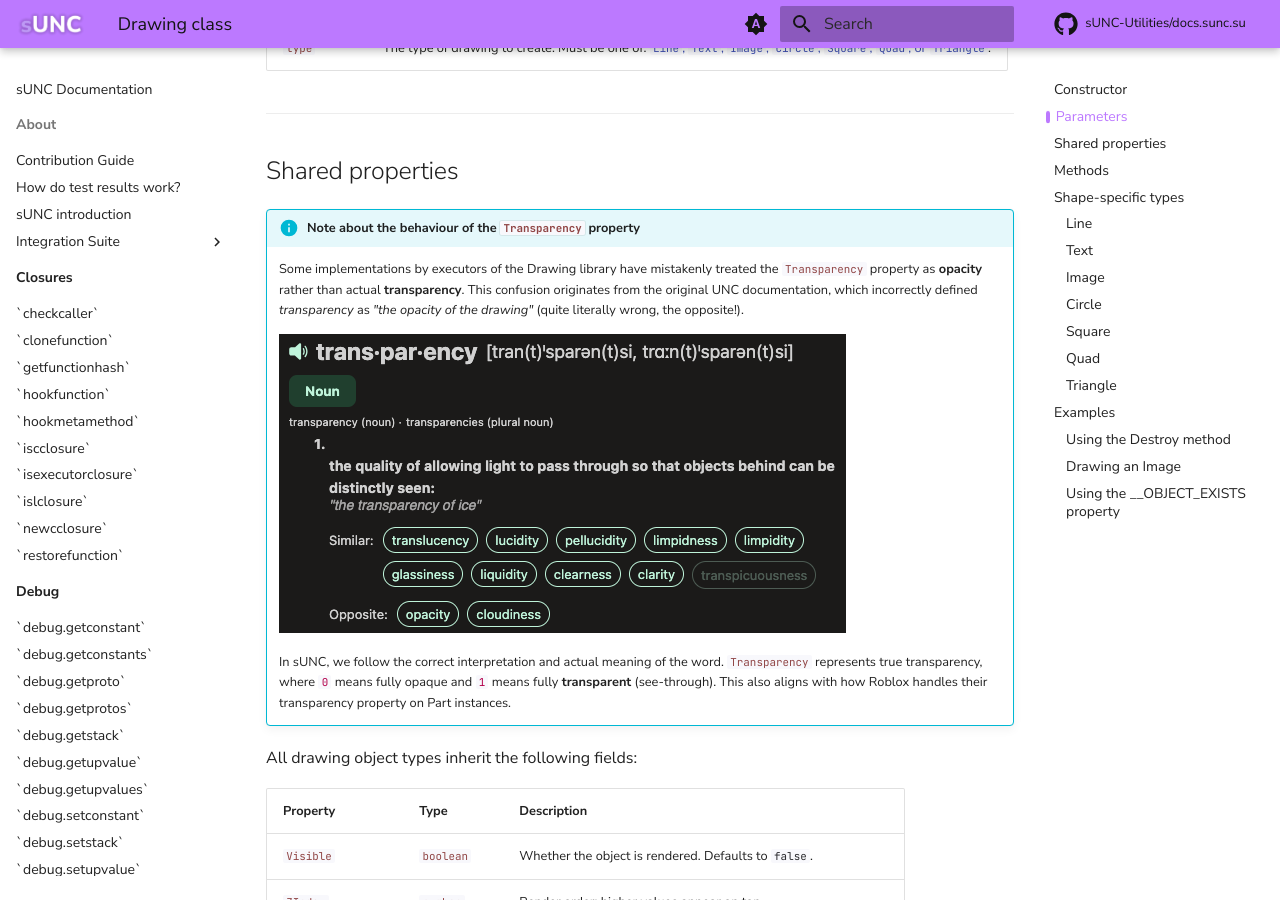
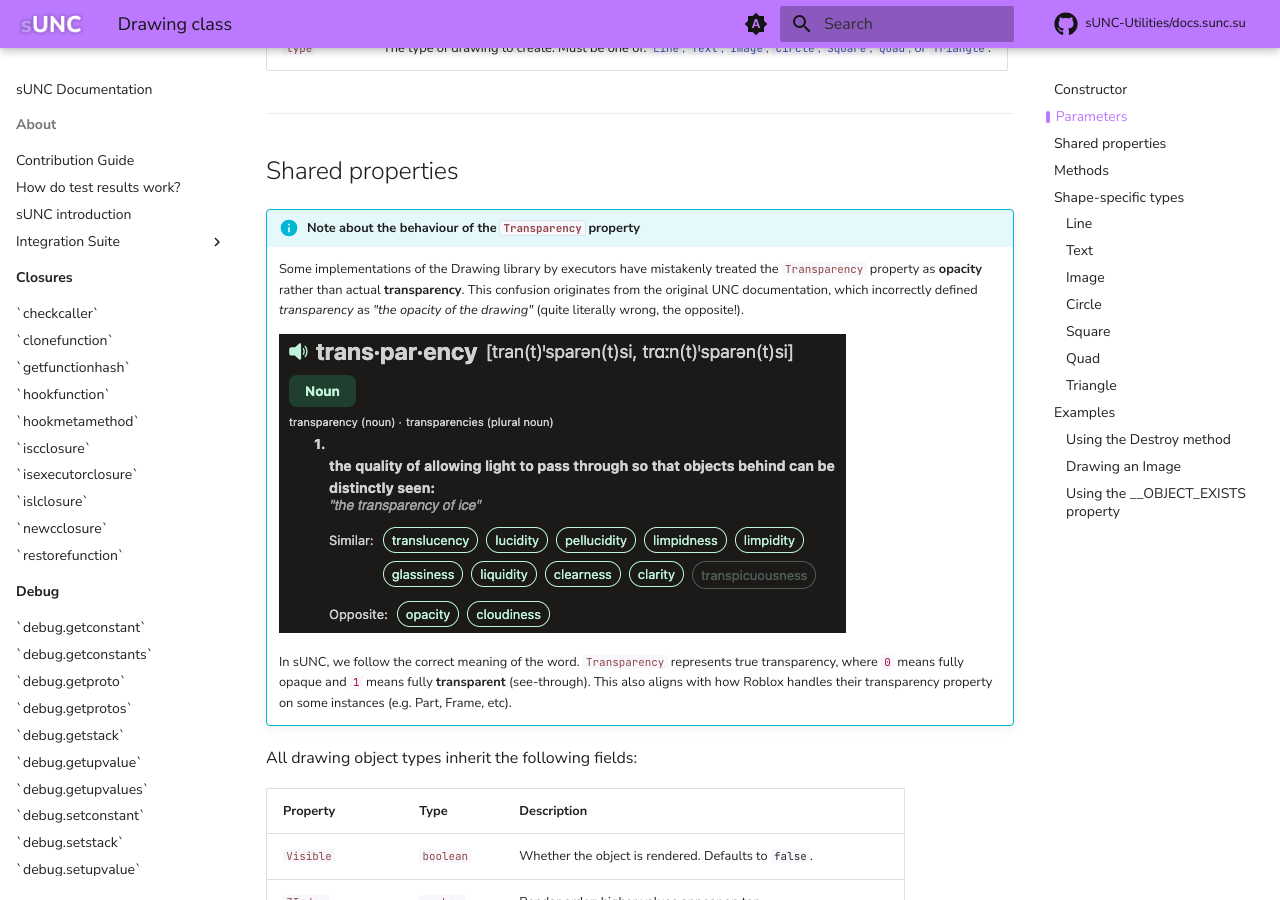
Before and after one commit to sUNC-Utilities/docs.sunc.su, an MkDocs documentation site: the page built from docs/Drawing/README.md, in a window 1280 px wide and 900 px high, scrolled down 810 px. Built offline with MkDocs 1.6.1 and Material for MkDocs 9.7.7, drawn with Linux system fonts in a browser that asks for light colours; comment, search, counter and statistics services are not loaded.

Commit message:
Fix ambiguous wording

```diff
--- a/docs/Drawing/README.md
+++ b/docs/Drawing/README.md
@@ -30,11 +30,11 @@ function Drawing.new(type: string): Drawing
 
 !!! info "Note about the behaviour of the `#!luau Transparency` property"
 
-    Some implementations by executors of the Drawing library have mistakenly treated the `#!luau Transparency` property as **opacity** rather than actual **transparency**. This confusion originates from the original UNC documentation, which incorrectly defined *transparency* as *"the opacity of the drawing"* (quite literally wrong, the opposite!).
+    Some implementations of the Drawing library by executors have mistakenly treated the `#!luau Transparency` property as **opacity** rather than actual **transparency**. This confusion originates from the original UNC documentation, which incorrectly defined *transparency* as *"the opacity of the drawing"* (quite literally wrong, the opposite!).
 
     ![Definition of the word "Transparency"](./assets/transparency.png)
 
-    In sUNC, we follow the correct interpretation and actual meaning of the word. `#!luau Transparency` represents true transparency, where `#!luau 0` means fully opaque and `#!luau 1` means fully **transparent** (see-through). This also aligns with how Roblox handles their transparency property on Part instances.
+    In sUNC, we follow the correct meaning of the word. `#!luau Transparency` represents true transparency, where `#!luau 0` means fully opaque and `#!luau 1` means fully **transparent** (see-through). This also aligns with how Roblox handles their transparency property on some instances (e.g. Part, Frame, etc).
 
 All drawing object types inherit the following fields:
 
```
